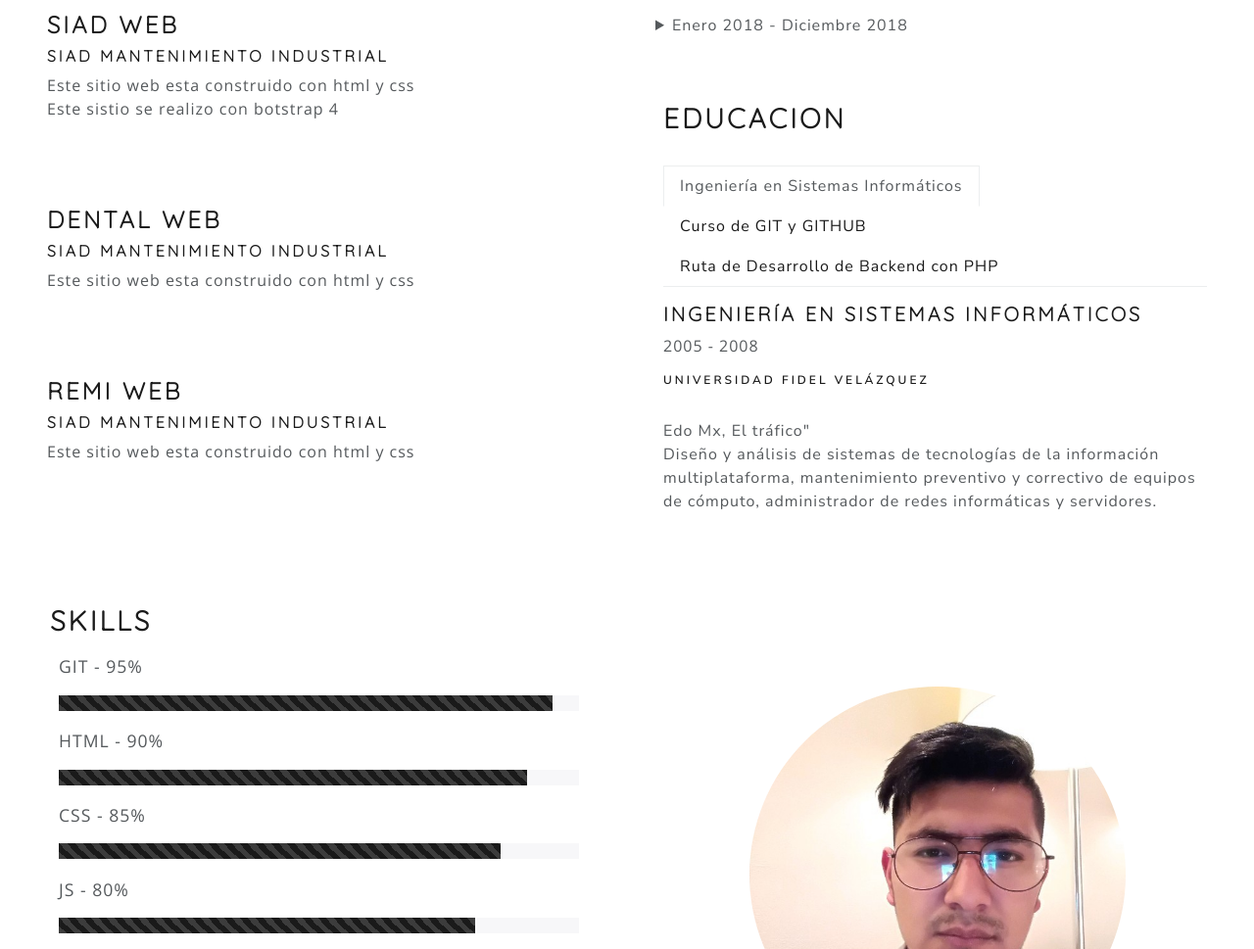
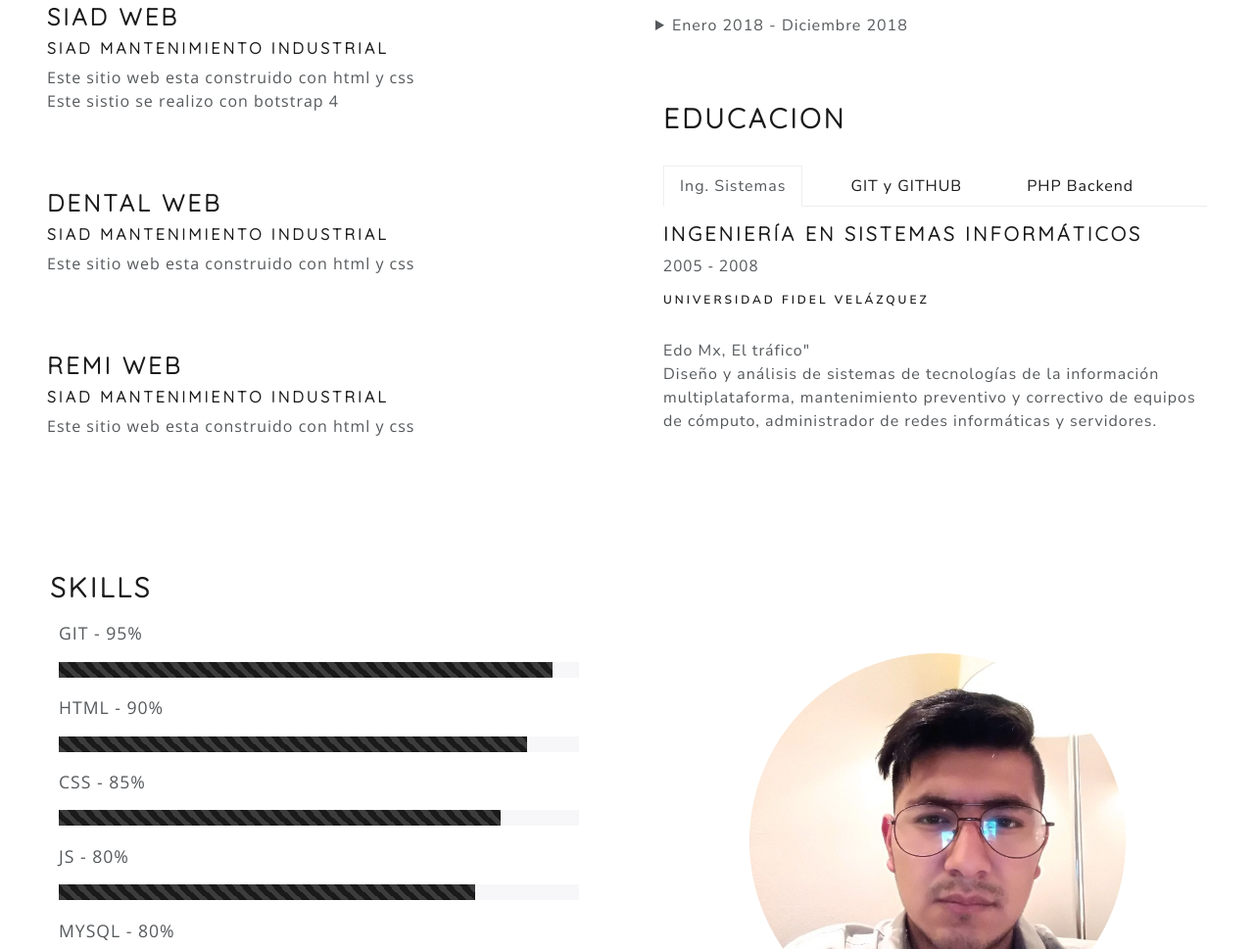
Before and after one commit to MRJosue/CV, a plain HTML site: page index.html in a window 1280 px wide. Shown: the part 831-1800 px from the top of the page at 98% size. Drawn offline with nearby package versions, Linux system fonts and the light colour scheme.

Commit message:
resol educacion

```diff
--- a/index.html
+++ b/index.html
@@ -96,10 +96,11 @@
 
         <div class="premios" id="educacion">
                 <!--inicio del bloque Tabs-->
+
                 <h2>Educacion</h2><br/>
                 <ul class="nav nav-tabs" id="educacion-title">
                   <li class="nav-item">
-                    <a class="nav-link active" data-bs-toggle="tab" href="#home">Ingeniería en Sistemas Informáticos</a>
+                    <a class="nav-link active" data-bs-toggle="tab" href="#home">Ing. Sistemas</a>
                   </li>
                 </ul>
                 <div id="myTabContent" class="tab-content">
@@ -108,7 +109,6 @@
                   </div>
                   <div class="tab-pane fade" id="profile">
                   </div>
-
                 </div>
                <!--Fin del bloque Tabs-->
         </div>
--- a/js/App.js
+++ b/js/App.js
@@ -34,8 +34,8 @@ console.log("document rady");
             });
             $.each(datos.Educacion,function(index, obj){
 
-                $("#educacion-title").append('<li class="nav-item"><a class="nav-link" data-bs-toggle="tab" href="#'+obj.Id+'">'+obj.titulo+'</a></li>');
-                $("#myTabContent").append('<div class="tab-pane fade" id="'+obj.Id+'"><h4>'+obj.titulo+'</h4><p>'+obj.Periodo+'</br><h6>'+obj.Institucion+'</h6>'+obj.Aprendisaje+'</p></div>');
+                $("#educacion-title").append('<li class="nav-item"><a class="nav-link" data-bs-toggle="tab" href="#'+obj.Id+'">'+obj.short+'</a></li>');
+                $("#myTabContent").append('<br/><div class="tab-pane fade" id="'+obj.Id+'"><h4>'+obj.titulo+'</h4><p>'+obj.Periodo+'</br><h6>'+obj.Institucion+'</h6>'+obj.Aprendisaje+'</p></div>');
 
 
             });
--- a/json/datos.json
+++ b/json/datos.json
@@ -52,7 +52,7 @@
     ],
 
     "Educacion":[
-        {
+        {   "short":"GIT y GITHUB",
             "titulo":"Curso de GIT y GITHUB",
             "Id":"ca",
             "Periodo":"2019 - 2020",
@@ -60,6 +60,7 @@
             "Aprendisaje":"Administración de repositorios y ramas de datos."
         },
         {
+           "short":"PHP Backend",
             "titulo":"Ruta de Desarrollo de Backend con PHP",
             "Id":"cb",
             "Periodo":"2019 - 2021",
```
